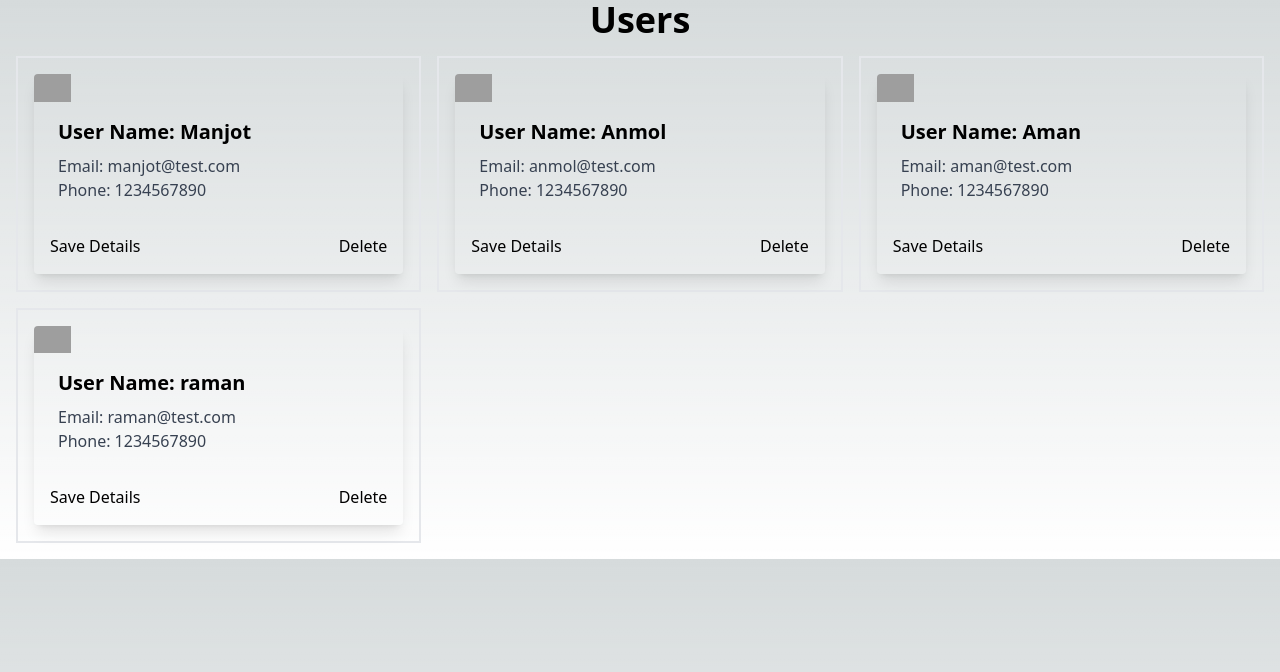
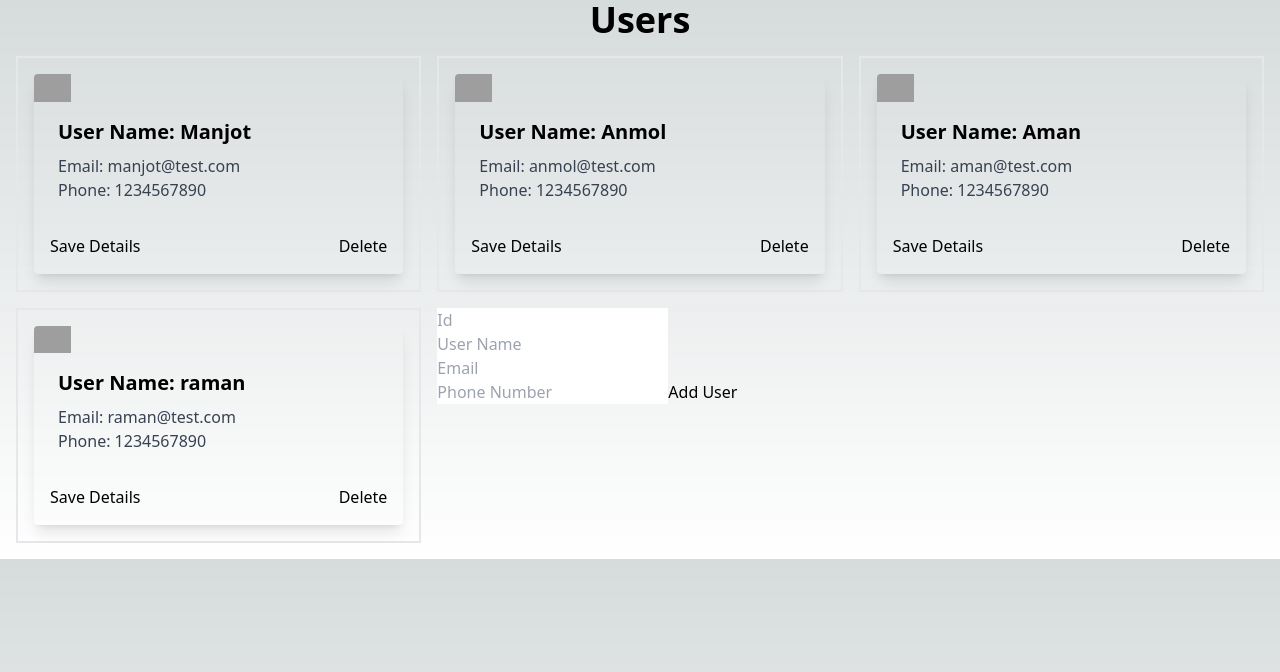
Before and after one commit to course-mark/react-tutorial, a Next.js app in the folder my-app/: page /users in a window 1280 px wide. Shown: the top 672 px of the page. Built offline with nearby package versions, Linux system fonts and the light colour scheme; grey boxes are pictures that could not be loaded.

Commit message:
onadd props usage
Co-authored-by: 604anmolstar <604anmolstar@users.noreply.github.com>
Co-authored-by: Amandeep-Singh1 <Amandeep-Singh1@users.noreply.github.com>

```diff
--- /dev/null
+++ b/my-app/src/components/AddUser.jsx
@@ -0,0 +1,40 @@
+import React, { useState } from "react";
+
+
+
+function AddUser(props) {
+
+const [id, setid] = useState("");
+const [user, setuser] = useState("");
+const [email, setemail] = useState("");
+const [phone, setphone] = useState("");
+
+  return (
+    <form onSubmit={(e)=>{
+      console.log(e);
+    }}>
+      <input type="text" placeholder="Id" onChange={(e)=>{
+        setid(e.target.value)
+      }}/>
+      <input type="text" placeholder="User Name" onChange={(e)=>{
+        setuser(e.target.value)
+      }}/>
+      <input type="email" placeholder="Email" onChange={(e)=>{
+        setemail(e.target.value)
+      }}/>
+      <input type="text" placeholder="Phone Number" onChange={(e)=>{
+        setphone(e.target.value)
+      }}/>
+      <button type="button" onClick={()=>{
+        props.onAddUser({
+          id: id,
+          name: user,
+          email: email,
+          phone: phone
+        })
+      }}>Add User</button>
+    </form>
+  )
+}
+
+export default AddUser
--- a/my-app/src/pages/index.js
+++ b/my-app/src/pages/index.js
@@ -30,6 +30,9 @@ export default function Home() {
               priority
             />
           </a>
+          <div>
+            hello
+            </div>
         </div>
       </div>
 
--- a/my-app/src/pages/users.js
+++ b/my-app/src/pages/users.js
@@ -1,4 +1,5 @@
 import UserCard from "@/components/UserCard";
+import AddUser from "@/components/AddUser";
 import React, { useState } from "react";
 
 // const userData = [
@@ -81,8 +82,14 @@ function users() {
                 setUserData(newUserData)
               }}
             />
+
           );
         })}
+       <AddUser onAddUser={(newUserData) => {
+        setUserData((prevUserData)=>{
+          return [...prevUserData, newUserData]
+        })
+       }}/>
       </div>
     </div>
   );
```
